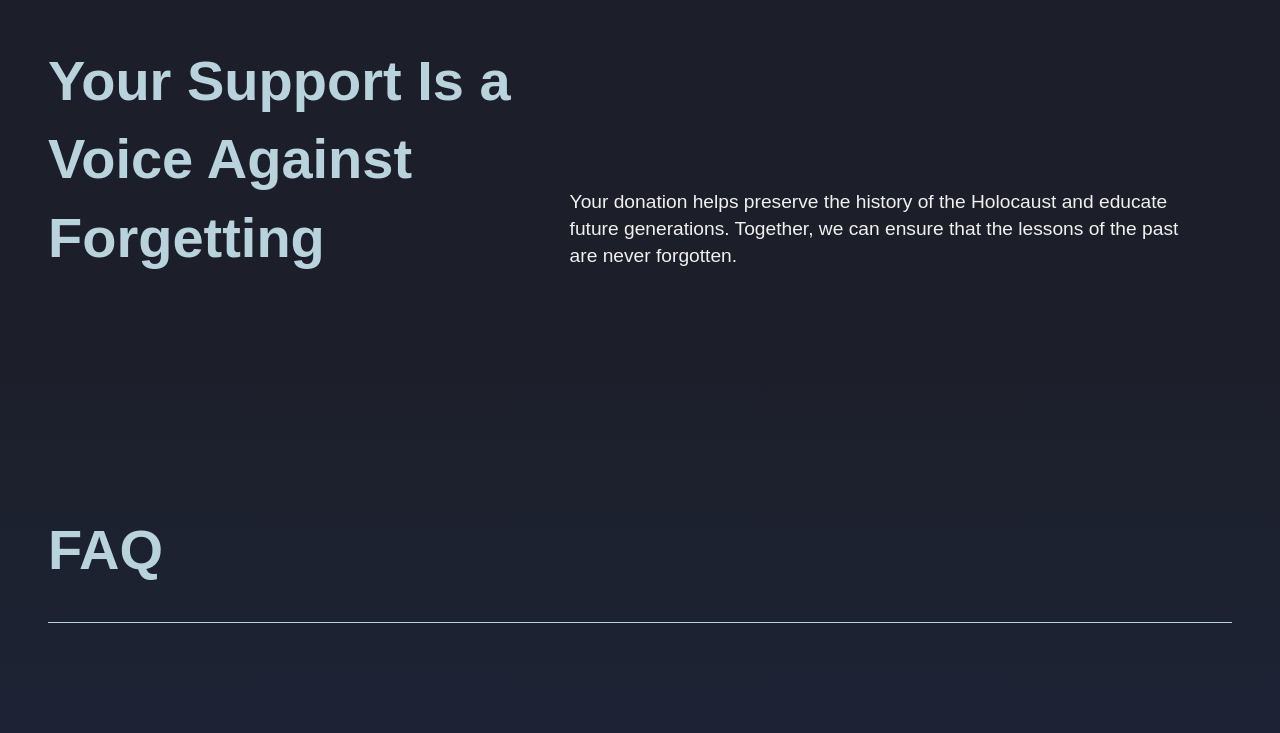
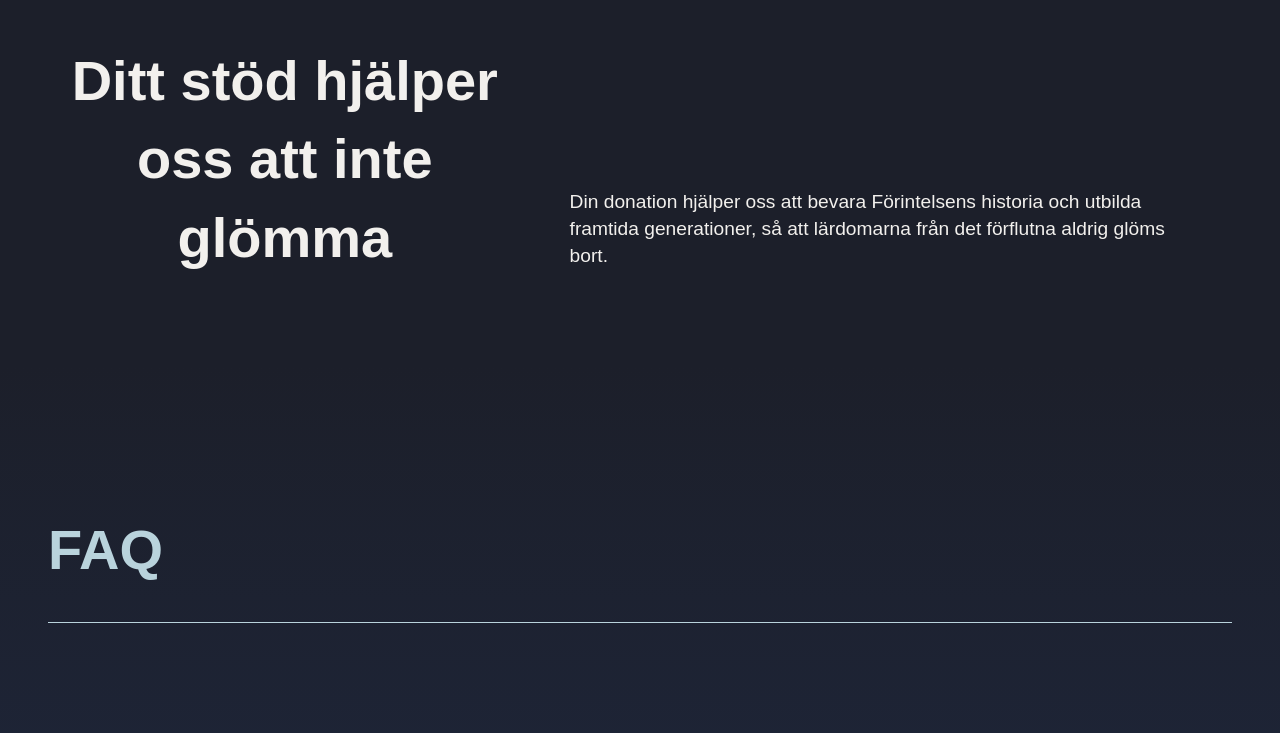
Before and after one commit to minzikimi/fundraiser, a React (Vite) app: page / in a window 1280 px wide. Shown: the part 990-1723 px from the top of the page. Built offline with nearby package versions, Linux system fonts and the light colour scheme; a web font is replaced by a local one.

Commit message:
add translation & enhance quotesection with framer motion animation

```diff
--- a/src/components/QuoteSection/QuoteSection.jsx
+++ b/src/components/QuoteSection/QuoteSection.jsx
@@ -1,19 +1,39 @@
-import React from "react";
-import styles from "./QuoteSection.module.css";
+import React from 'react';
+import styles from './QuoteSection.module.css';
+import { useTranslation } from 'react-i18next';
+import { motion } from 'framer-motion';
+
+const fadeInFromTop = {
+  hidden: { opacity: 0, y: -20 },
+  visible: { opacity: 1, y: 0 }
+};
 
 const QuoteSection = () => {
+  const { t } = useTranslation();
+
   return (
     <div className={styles.quoteSection}>
-      <h2 className={styles.quoteSectionHeading}>
-        <p className={styles.headingPart}>Your Support Is a</p>
-        <p className={styles.headingPart}>Voice Against</p>
-        <p className={styles.headingPart}>Forgetting</p>
-      </h2>
-      <p className={styles.quoteDiscription}>
-        Your donation helps preserve the history of the Holocaust and educate
-        future generations. Together, we can ensure that the lessons of the past
-        are never forgotten.
-      </p>
+      <motion.h2
+        className={styles.quoteSectionHeading}
+        variants={fadeInFromTop}
+        initial='hidden'
+        whileInView='visible'
+        viewport={{ once: true, amount: 0.5 }}
+        transition={{ duration: 0.6, ease: 'easeOut' }}
+      >
+        {t('quote-section.title')}
+      </motion.h2>
+
+      <motion.p
+        className={styles.quoteDiscription}
+        variants={fadeInFromTop}
+        initial='hidden'
+        whileInView='visible'
+        viewport={{ once: true, amount: 0.5 }}
+        transition={{ duration: 0.6, ease: 'easeOut', delay: 0.3 }}
+      >
+        {t('quote-section.text')}
+      </motion.p>
     </div>
   );
 };
--- a/src/locales/english/translation.json
+++ b/src/locales/english/translation.json
@@ -7,7 +7,8 @@
     "title": "FROM MEMORY TO MEANING"
   },
   "quote-section": {
-    "title": "Your support helps us not to forget"
+    "title": "Your support helps us not to forget",
+    "text" :"Your donation helps preserve the history of the Holocaust and educate future generations. Together, we can ensure that the lessons of the past are never forgotten."
   },
 "donation-box": {
   "title": "Choose your donation amount",
--- a/src/locales/svenska/translation.json
+++ b/src/locales/svenska/translation.json
@@ -7,7 +7,8 @@
     "title": "FRÅN MINNE TILL MENING"
   },
   "quote-section": {
-    "title": "Ditt stöd hjälper oss att inte glömma"
+    "title": "Ditt stöd hjälper oss att inte glömma",
+    "text" :"Din donation hjälper oss att bevara Förintelsens historia och utbilda framtida generationer, så att lärdomarna från det förflutna aldrig glöms bort."
   },
 "donation-box": {
   "title": "Välj ditt donationsbelopp",
```
